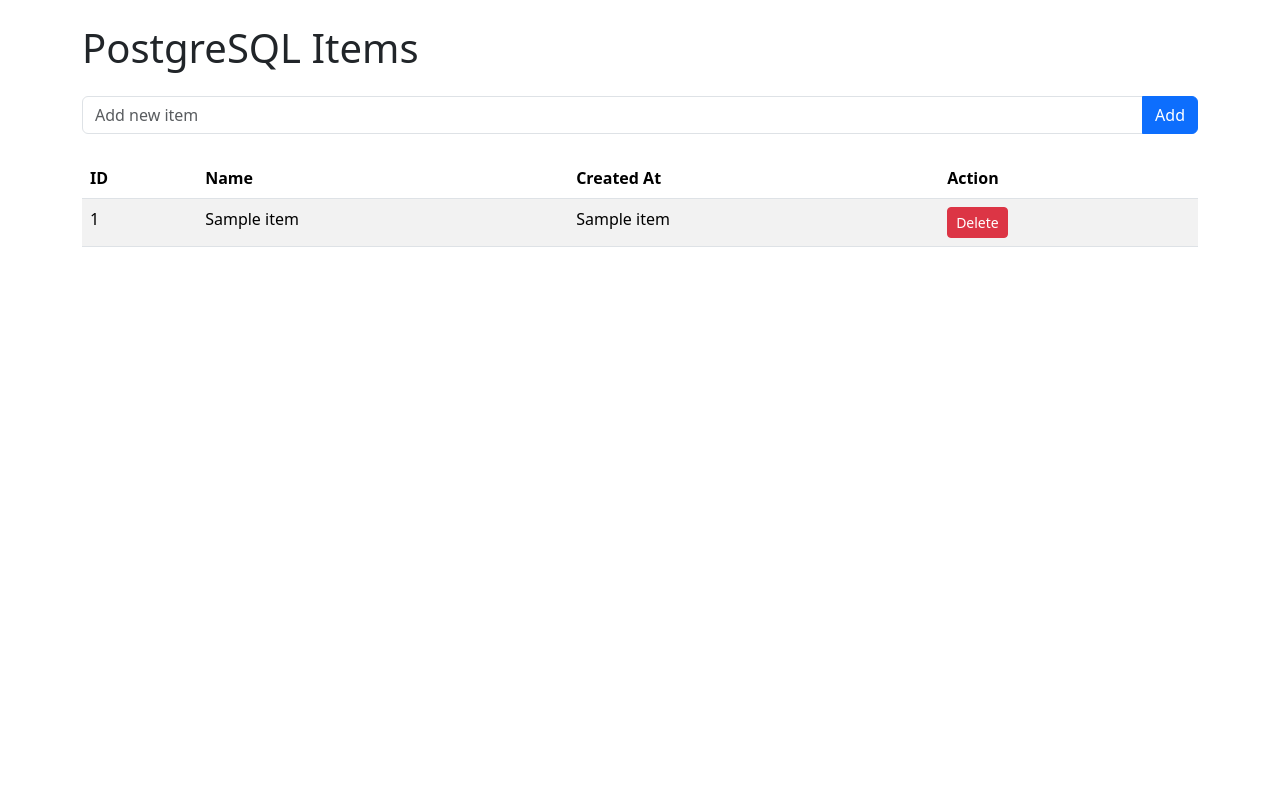
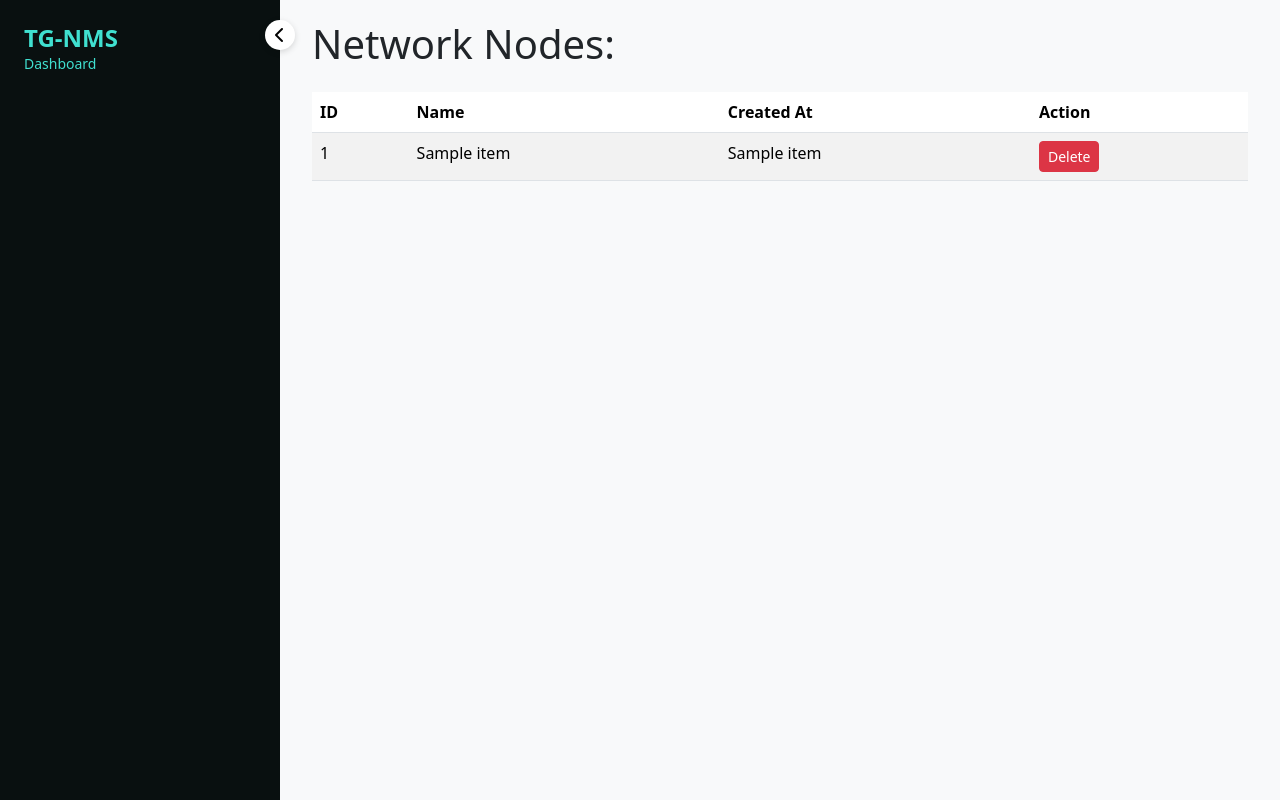
Before and after one commit to Tevfik-Can/TG-NMS, a Flask app: template templates/index.html in a window 1280 px wide. Run offline with Flask 3, Linux system fonts and the light colour scheme; the template is opened without the code that fills it: most values are stand-ins (such as "Sample title", 1, 10 or a date in 2020); some libraries are stand-ins or nearby versions.

Commit message:
added static side panel with current page button is active

```diff
--- a/app.py
+++ b/app.py
@@ -27,7 +27,16 @@
     # items = cur.fetchall()
     # cur.close()
     # conn.close()
-    return render_template('index.html', items=items)
+    items = []
+
+    # Sidepanel Icons are from https://fontawesome.com/v5/search
+    PanelLinks = {
+        "Main Menu": ["/","fa-home"],
+        "Extra" : ["#", "fa-chart-pie"],
+        "Extraa" : ["#", "fa-chart-pie"],
+        "Extraaa" : ["#", "fa-brain"]
+                        }
+    return render_template('index.html', items=items, PanelLinks = PanelLinks, curr_page = request.path)
 
 if __name__ == '__main__':
-    app.run(host='0.0.0.0', port=3000)
+    app.run(host='0.0.0.0', port=3000, debug=True)
--- /dev/null
+++ b/static/styles/styles.css
@@ -0,0 +1,94 @@
+:root {
+    --sidebar-width: 280px;
+    --sidebar-width-collapsed: 80px;
+}
+
+body {
+    overflow-x: hidden;
+}
+
+.sidebar {
+    width: var(--sidebar-width);
+    height: 100vh;
+    background: #091010;
+    transition: all 0.3s ease;
+}
+
+.sidebar.collapsed {
+    width: var(--sidebar-width-collapsed);
+}
+
+.sidebar-link {
+    color: #a0a3bd;
+    transition: all 0.2s ease;
+    border-radius: 8px;
+    margin: 4px 16px;
+    white-space: nowrap;
+    overflow: hidden;
+}
+
+.sidebar-link:hover {
+    color: #ffffff;
+    background: rgba(255, 255, 255, 0.1);
+    transform: translateX(5px);
+}
+
+.sidebar-link.active {
+    color: #ffffff;
+    background: rgba(255, 255, 255, 0.1);
+}
+
+.logo-text,
+.logo-alt-text {
+    color: turquoise;
+}
+
+.notification-badge {
+    background: #ff6b6b;
+    padding: 2px 6px;
+    border-radius: 6px;
+    font-size: 0.7rem;
+}
+
+.main-content {
+    margin-left: var(--sidebar-width);
+    background-color: #f8f9fa;
+    min-height: 100vh;
+    padding: 20px;
+    transition: all 0.3s ease;
+    width: 100%;
+}
+
+.collapsed~.main-content {
+    margin-left: var(--sidebar-width-collapsed);
+}
+
+.toggle-btn {
+    position: absolute;
+    right: -15px;
+    top: 20px;
+    background: white;
+    border-radius: 50%;
+    width: 30px;
+    height: 30px;
+    border: none;
+    box-shadow: 0 2px 6px rgba(0, 0, 0, 0.15);
+    z-index: 100;
+    cursor: pointer;
+    transition: transform 0.3s ease;
+}
+
+.collapsed .toggle-btn {
+    transform: rotate(180deg);
+}
+
+.collapsed .hide-on-collapse {
+    opacity: 0;
+    visibility: hidden;
+}
+
+.collapsed .sidebar-link {
+    text-align: center;
+    padding: 1rem !important;
+    margin: 4px 8px;
+}
--- a/templates/index.html
+++ b/templates/index.html
@@ -1,12 +1,13 @@
 {% extends "layout.html" %}
 {% block content %}
-<h1 class="mb-4">PostgreSQL Items</h1>
-<form method="post" class="mb-4">
+<h1 class="mb-4">Network Nodes:</h1>
+<!-- Possibly integrate a search function -->
+<!-- <form method="post" class="mb-4">
     <div class="input-group">
         <input type="text" name="name" class="form-control" placeholder="Add new item" required>
         <button class="btn btn-primary" type="submit">Add</button>
     </div>
-</form>
+</form> -->
 <table class="table table-striped">
     <thead>
         <tr>
--- a/templates/layout.html
+++ b/templates/layout.html
@@ -1,13 +1,34 @@
 <!DOCTYPE html>
 <html lang="en">
+
 <head>
     <meta charset="UTF-8">
-    <title>Python PostgreSQL Web GUI</title>
+    <title>TG-NMS</title>
     <link rel="stylesheet" href="https://cdn.jsdelivr.net/npm/bootstrap@5.3.2/dist/css/bootstrap.min.css">
+    <link rel="stylesheet" href="{{ url_for('static', filename='styles/styles.css') }}">
 </head>
+
 <body>
-    <div class="container mt-4">
-        {% block content %}{% endblock %}
+    <div class="d-flex">
+        <!-- Include side panel -->
+        {% set links = PanelLinks %}
+        {% include 'sidepanel.html' %}
+
+        <main class="main-content">
+            <div class="container-fluid">
+                {% block content %}{% endblock %}
+            </div>
+        </main>
+
+        <script>
+            function toggleSidebar() {
+                const sidebar = document.querySelector('.sidebar');
+                sidebar.classList.toggle('collapsed');
+            }
+        </script>
+
+
     </div>
 </body>
+
 </html>
--- /dev/null
+++ b/templates/sidepanel.html
@@ -0,0 +1,23 @@
+<link href="https://cdnjs.cloudflare.com/ajax/libs/font-awesome/6.4.2/css/all.min.css" rel="stylesheet">
+
+
+
+<nav class="sidebar d-flex flex-column flex-shrink-0 position-fixed">
+    <button class="toggle-btn" onclick="toggleSidebar()">
+        <i class="fas fa-chevron-left"></i>
+    </button>
+
+    <div class="p-4">
+        <h4 class="logo-text fw-bold mb-0 hide-on-collapse">TG-NMS</h4>
+        <p class="logo-alt-text small hide-on-collapse">Dashboard</p>
+    </div>
+
+    <div class="nav flex-column">
+        {% for key, values in links.items() %}
+        <a href="{{ values[0] }}" class="sidebar-link {% if curr_page == values[0] %} active {% endif %} text-decoration-none p-3">
+            <i class="fas {{ values[1] }} me-3"></i>
+            <span class="hide-on-collapse">{{ key }}</span>
+        </a>
+        {% endfor %}
+    </div>
+</nav>
```
